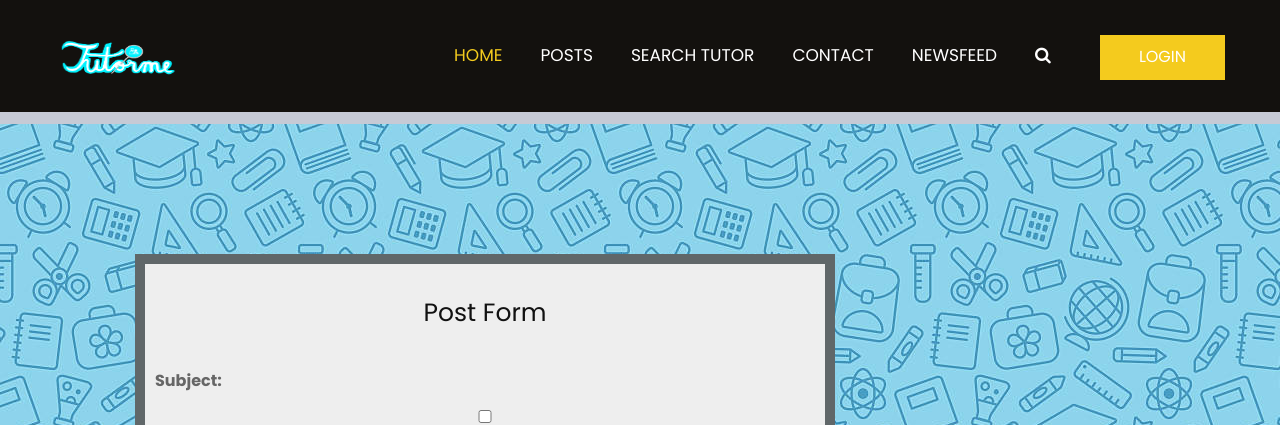
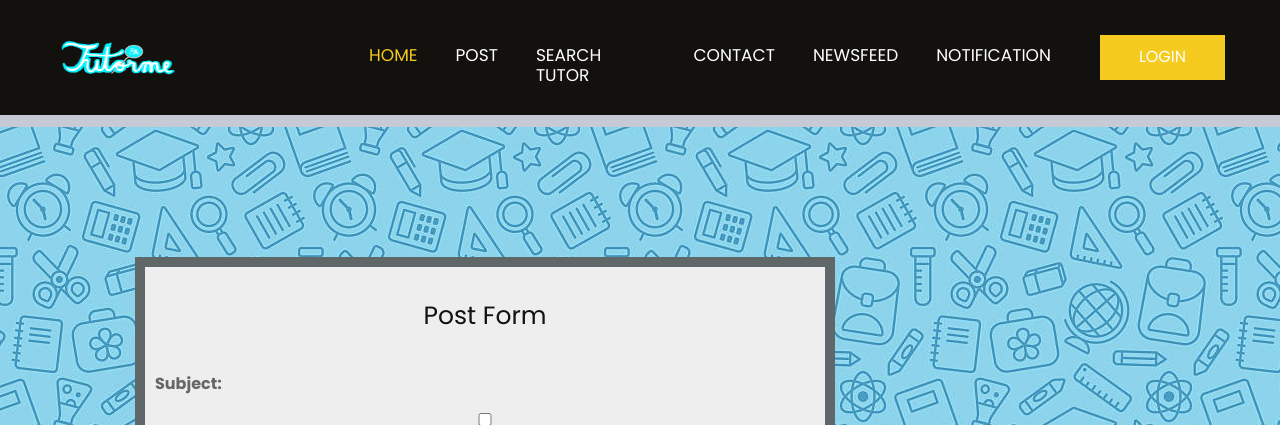
Before and after one commit to imaan123/tutorme_project, a PHP site: page /postform.php in a window 1280 px wide. Shown: the top 425 px of the page. Run offline with PHP 8.4, Linux system fonts and the light colour scheme; some libraries are stand-ins or nearby versions.

Commit message:
Update postform.php

```diff
--- a/postform.php
+++ b/postform.php
@@ -155,7 +155,7 @@ $list_check = new checkboxlist();
    <!-- body -->
    <body class="main-layout">
       <!-- header -->
-      <header>
+     <header>
          <!-- header inner -->
          <div class="header">
             <div class="container-fluid">
@@ -164,7 +164,7 @@ $list_check = new checkboxlist();
                      <div class="full">
                         <div class="center-desk">
                            <div style="padding-top:2px">
-                              <a href="index.html"><img src="images/logo1.png" alt="#" style="height:50px;width:150px"/></a>
+                              <a href="#"><img src="images/logo1.png" alt="#" style="height:50px;width:150px"/></a>
                            </div>
                         </div>
                      </div>
@@ -177,39 +177,55 @@ $list_check = new checkboxlist();
                         <div class="collapse navbar-collapse" id="navbarsExample04">
                            <ul class="navbar-nav mr-auto">
                               <li class="nav-item active">
-                                 <a class="nav-link" href="schedule.php"> Home </a>
+                                 <a class="nav-link" href="#"> Home </a>
                               </li>
                               <li class="nav-item">
                               <?php
                               if($user != "")
-                                echo'<a class="nav-link" href="postform.php">Posts</a>';
+                              echo'<a class="nav-link" href="postform.php">post</a>';
                               else
-                                echo'<a class="nav-link" href="login.php">Posts</a>';
-                              ?>
+                                 echo'<a class="nav-link" href="login.php">post</a>';
+                              echo'
                               </li>
-                              <li class="nav-item">
-                              <?php
-                              if($usertype = "publicuser")
-                                 echo'<a class="nav-link" href="login.php">Search Tutor</a>';
+                              <li class="nav-item">';
+                              if($user != "")
+                              echo'<a class="nav-link" href="search.php">Search tutor</a>';
                               else
-                                 echo'<a class="nav-link" href="search.php">Search Tutor</a>';
-                              ?>
+                                 echo'<a class="nav-link" href="login.php">Search tutor</a>';
+                              echo'
                               </li>
                               <li class="nav-item">
                                  <a class="nav-link" href="#contact">Contact</a>
-                              </li>
-
-
-
-                              <li class="nav-item">
-                                 <a class="nav-link" href="newsfeed.php">Newsfeed</a>
-                              </li>
-                              <li class="nav-item d_none">
-                                 <a class="nav-link" href="#"><i class="fa fa-search" aria-hidden="true"></i></a>
-                              </li>
+                              </li>';
+                              if($user != "")
+                              echo'<a class="nav-link" href="newsfeed.php">newsfeed</a>';
+                              else
+                                 echo'<a class="nav-link" href="login.php">newsfeed</a>';
+                              echo'
+                              <li class="nav-item">';
+                              if($user != "")
+                                 echo'<a class="nav-link" href="Notification.php">Notfication</a>';
+                              else
+                                 echo'<a class="nav-link" href="login.php">Notification</a>';
+                              echo'
+                              </li>';
+                              if($user != "")
+                              {
+                                 $query = $conn->query("SELECT * FROM `user` WHERE id= '.$user'");
+                                 $get_user_welcome = $query->fetch_assoc();
+                                 echo'
+                                 <li class="nav-item">
+                                    <a class="nav-link" href="aboutme.php?uid='.$user.'">Hello '.$uname_db.'!</a>
+                                 </li>
+                                 <li class=" d_none get_btn">
+                                 <a  href="logout.php">Logout</a>
+                                 </li>';}
+                              else{
+                                 echo'
                               <li class=" d_none get_btn">
                                  <a  href="login.php">Login</a>
-                              </li>
+                              </li>';}
+                              ?>
                            </ul>
                         </div>
                      </nav>
```
